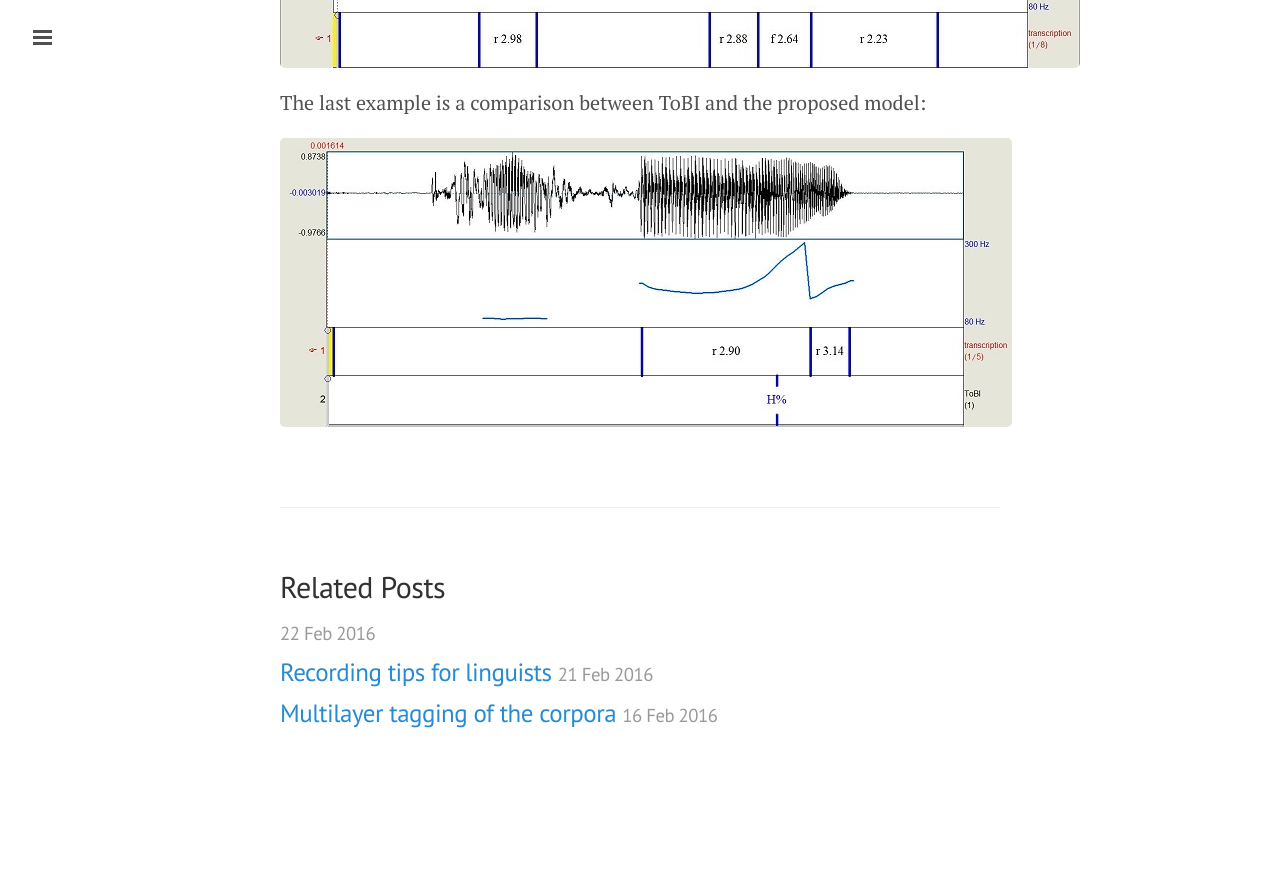
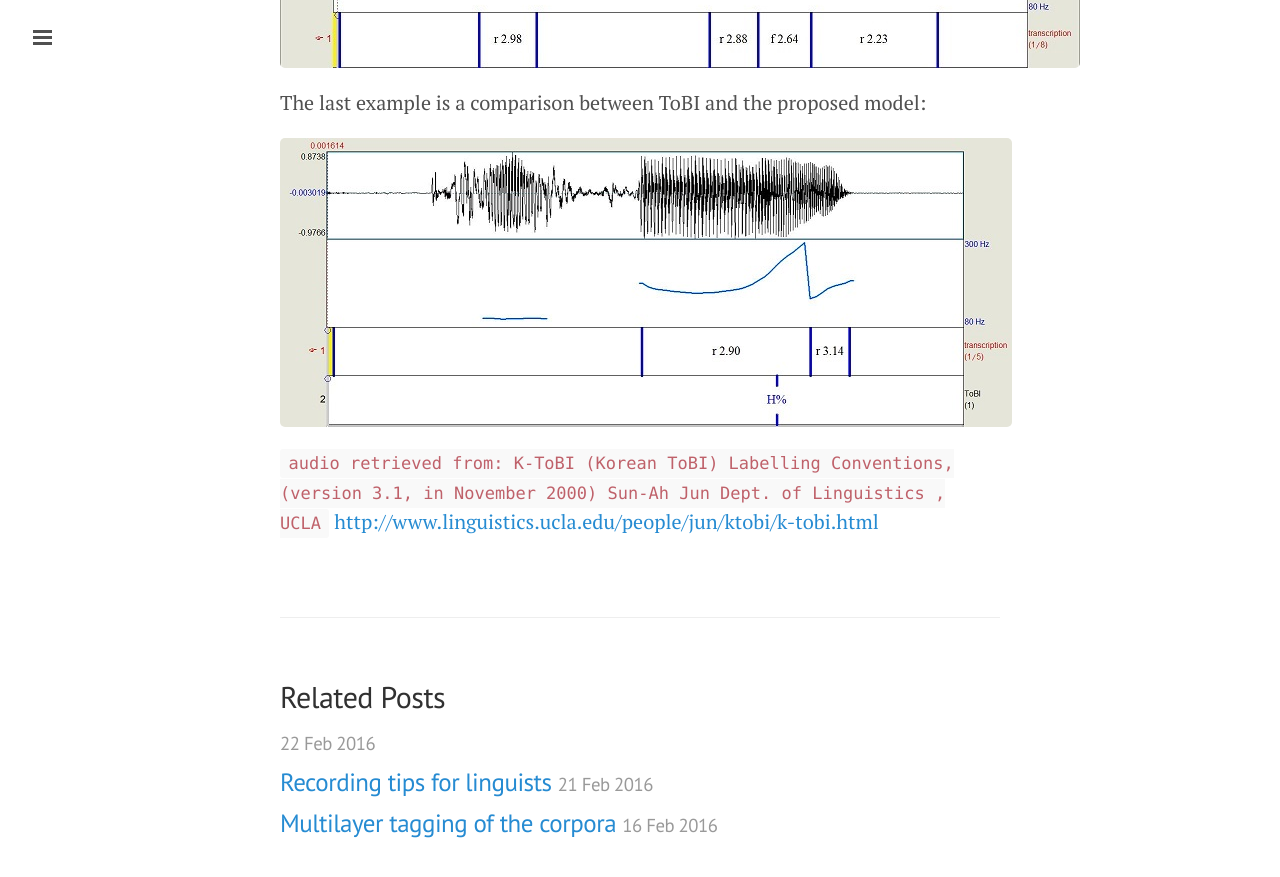
Before and after one commit to adelrblog/adelrblog.github.io, a Jekyll site: the page built from _posts/2016-02-22-capturing-time-frequency-function-pt-ii.markdown, in a window 1280 px wide and 900 px high, scrolled down 2342 px. Shown: the top 877 px of the window. Built offline with Jekyll 4.4.1, drawn with Linux system fonts in a browser that asks for light colours; before the commit the page ends 3132 px from its top, so only the background shows below that.

Commit message:
Post update: Capturing Time Frequency Function pt II

```diff
--- a/_posts/2016-02-22-capturing-time-frequency-function-pt-ii.markdown
+++ b/_posts/2016-02-22-capturing-time-frequency-function-pt-ii.markdown
@@ -36,3 +36,8 @@ The second example is another Kurdish utterance transcribed:
 The last example is a comparison between ToBI and the proposed model:
 
 ![pic 1](http://blog.adelr.ir/images/praatkurdi5.JPG)
+
+``audio retrieved from: K-ToBI (Korean ToBI) Labelling Conventions, (version 3.1, in November 2000)
+Sun-Ah Jun
+Dept. of Linguistics , UCLA``
+<a href="http://www.linguistics.ucla.edu/people/jun/ktobi/k-tobi.html">http://www.linguistics.ucla.edu/people/jun/ktobi/k-tobi.html</a>
```
